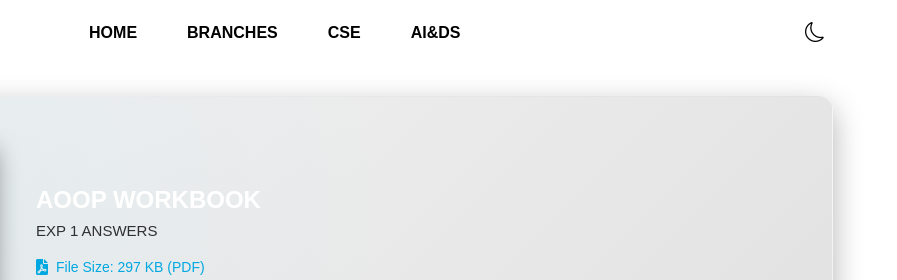
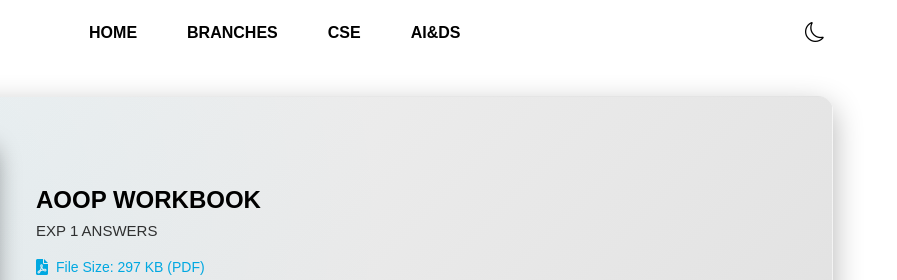
Before and after one commit to studentsofklu/KLU-SOK, a plain HTML site: page aoopr1.html in a window 1280 px wide. Both pictures are taken after a click on the button 1197 px from the left and 33 px from the top of the page. Shown: the top 280 px of the page, 383-1280 px from the left. Drawn offline with nearby package versions, Linux system fonts and the light colour scheme; a web font is replaced by a local one.

Commit message:
Update aoopr1.html

```diff
--- a/aoopr1.html
+++ b/aoopr1.html
@@ -691,6 +691,10 @@ body[data-theme="light"] #desktop-nav ul li a {
       margin: 0;
       font-weight: 700;
     }
+
+    body[data-theme="light"] .page-title {
+  color: #000 !important;
+}
 
     .material-tagline {
       color: rgba(255, 255, 255, 0.8);
```
